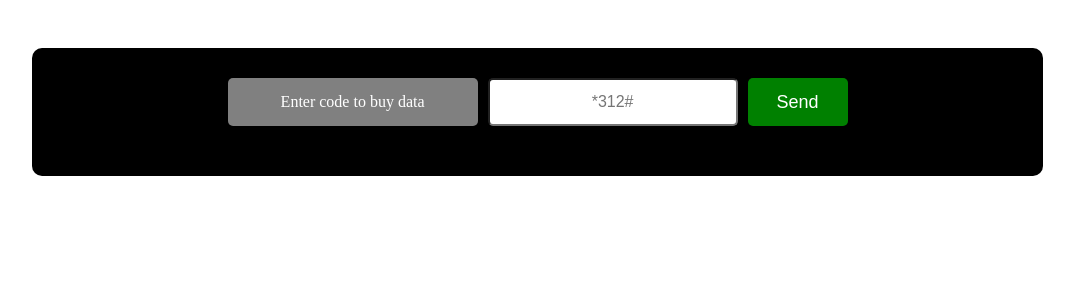
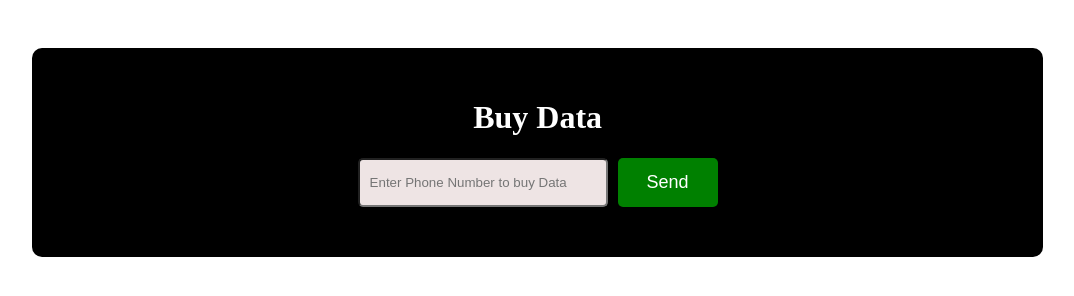
Before and after one commit to elijah571/ussd, a plain HTML site: page index.html in a window 1280 px wide. Shown: the whole page, without its empty margins (76-1150 px from the left). Drawn offline with Linux system fonts and the light colour scheme.

Commit message:
input field function

```diff
--- a/index.html
+++ b/index.html
@@ -8,9 +8,10 @@
 </head>
 <body>
     <div class="container">
+        <h1>Buy Data</h1>
         <div class="wrapper">
-            <label for="code">Enter code to buy data</label>
-            <input type="text" placeholder="*312#" class="input-js input">
+
+            <input type="text" placeholder="Enter Phone Number to buy Data" class="input-js input">
             <button class="send-btn">Send</button>
         </div>
         <div class="div">
--- a/index.js
+++ b/index.js
@@ -12,15 +12,18 @@ const data = [{
         }
 ];
 
-ussd();
 
 const div = document.querySelector('.div');
+const button = document.querySelector('.send-btn');
 
-const button = document.querySelector('.send-btn');
+
 button.addEventListener("click", () => {
-    ussd();
-    if (code = '*312#') {
+
+    const inputElement = document.querySelector(".input-js");
+     const code = Number(inputElement.value);
+    if (code) {
         const simNetWork = prompt("Enter Sim Network");
+
        if(simNetWork === 'mtn'){
         data[0].Mtn.forEach((mtn) => {
             console.log([mtn][0][2]);
@@ -60,7 +63,7 @@ button.addEventListener("click", () => {
             `;
             div.innerHTML += html;
         });
-       } else if (simNetWork === 'etisalat') {
+       } else if (simNetWork === '9mobile') {
         data[3].Etisalat.forEach((etisalat, index) => {
 
             let html = `
@@ -73,12 +76,10 @@ button.addEventListener("click", () => {
             div.innerHTML += html;
         });
        }
+
     }
+    else{
+        alert("Enter correct phone number");
+    }
+
 });
-
-function ussd(code) {
-    const inputElement = document.querySelector('.input-js');
-    code = inputElement.value;
-    code;
-   inputElement.value = "";
-}
--- a/styles.css
+++ b/styles.css
@@ -18,36 +18,33 @@ body{
 .container:hover{
     box-shadow: 2px 4px 1px green;
 }
+h1{
+    text-align: center;
+}
 .wrapper{
 
    display: flex;
    justify-content: center;
     display: grid;
-    grid-template-columns: 250px 250px 100px;
+    grid-template-columns: 250px 100px;
     gap: 10px;
     text-align: center;
 }
-label{
-    background-color: gray;
+.input{
+    background-color: rgb(238, 228, 228);
+    color: black;
     padding: 15px 10px;
     border-radius: 5px;
     white-space: nowrap;
     cursor: pointer;
     transition: all ease 3000ms;
 }
-label:hover{
+.input:hover{
     background-color: lightgrey;
     color: black;
     font-size: 16px;
 }
-.input{
-    text-align: center;
-    color: grey;
-    font-size: 16px;
-    border-radius: 5px;
-    cursor: pointer;
 
-}
 button{
     background-color: green;
     color: white;
```
